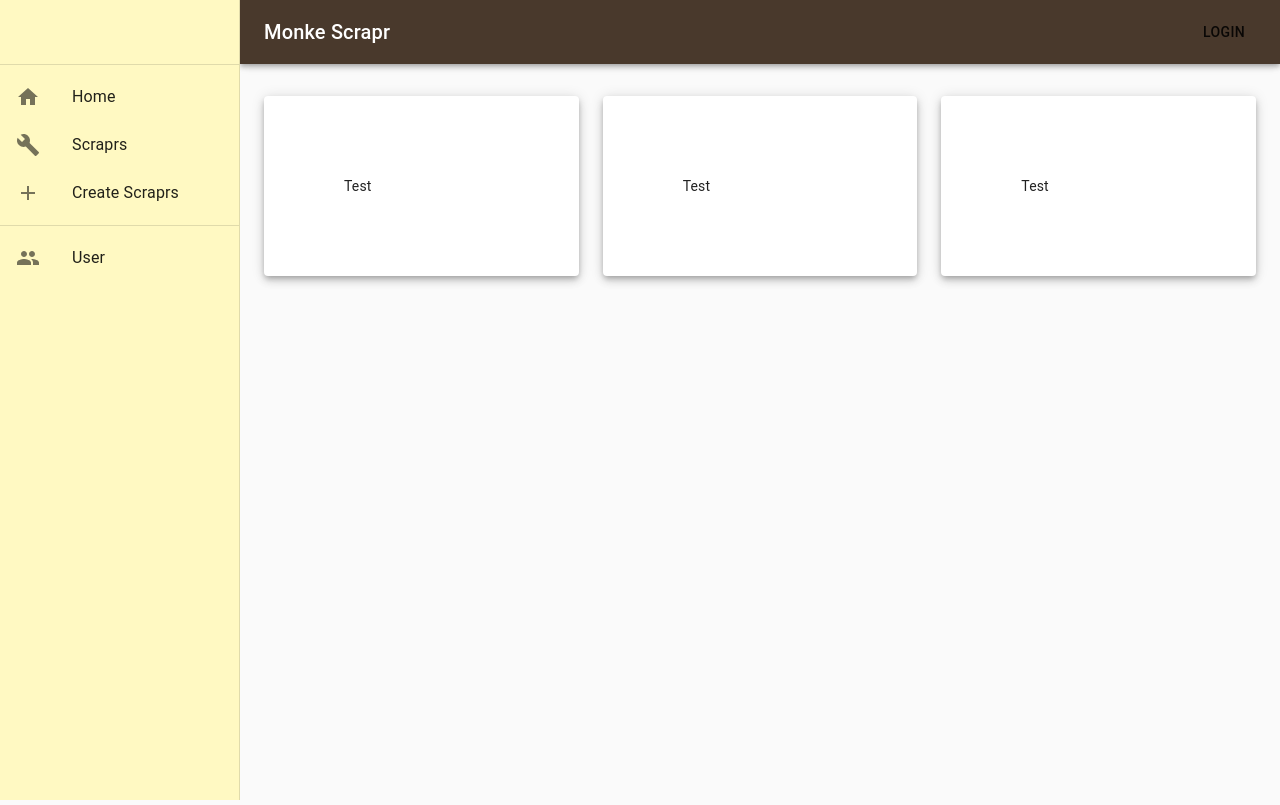
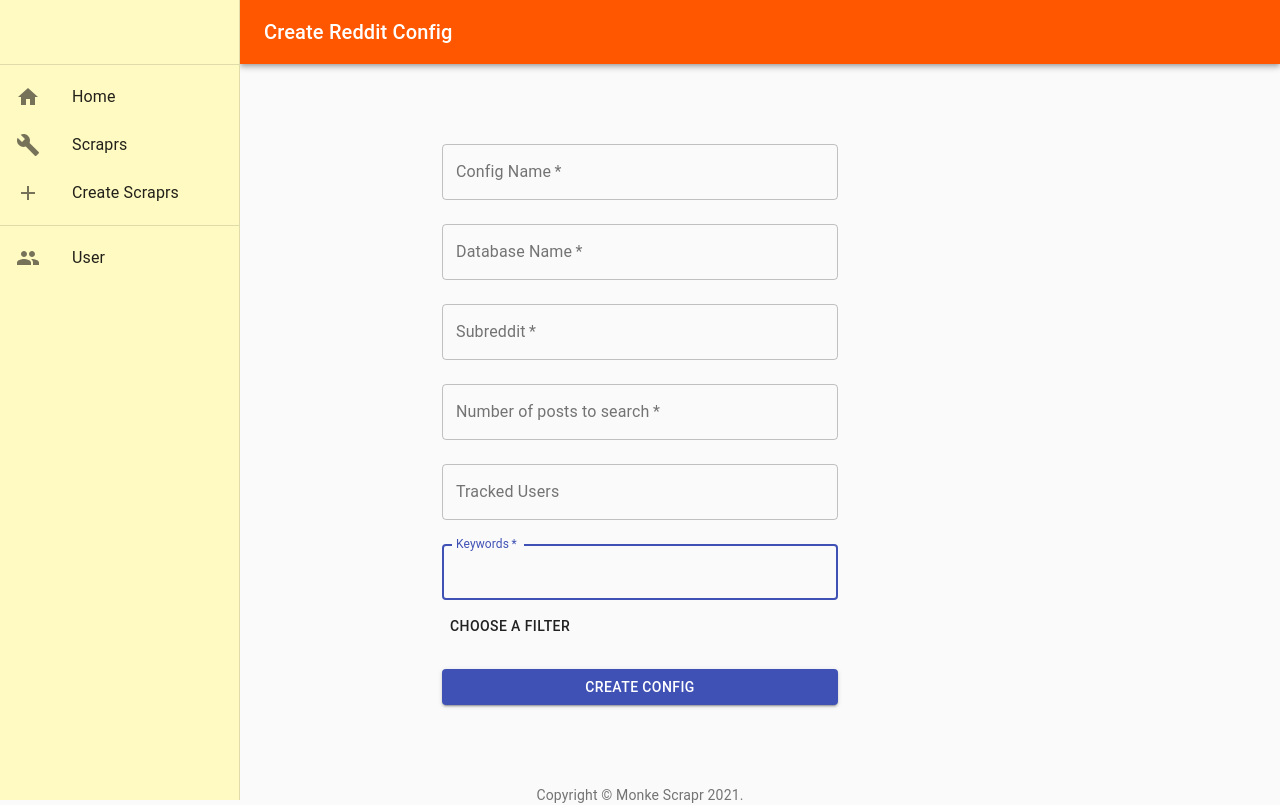
Before and after one commit to pureact/monke-scrapr, a React (Create React App) app: page / in a window 1280 px wide. Built offline with nearby package versions, Linux system fonts and the light colour scheme.

Commit message:
deleted dbName

```diff
--- a/src/App.js
+++ b/src/App.js
@@ -1,10 +1,13 @@
 import './App.css';
 import Dashboard from './components/Dashboard';
+import CreateWebsite from './components/pages/CreateWebsite';
+import CreateReddit from './components/pages/CreateReddit';
+import CreateTwitter from './components/pages/CreateTwitter';
 
 function App() {
   return (
     <div className="App">
-      <Dashboard></Dashboard>
+      <CreateReddit/>
     </div>
   );
 }
--- a/src/components/Copyright.js
+++ b/src/components/Copyright.js
@@ -9,7 +9,7 @@ export default function Copyright() {
             <Typography variant="body2" color="textSecondary" align="center">
                 {'Copyright © '}
                 <Link color="inherit" href="https://github.com/NAEK2K/monke-scrapr">
-                    monkeScrapr
+                    Monke Scrapr
                 </Link>{' '}
                 {new Date().getFullYear()}
                 {'.'}
--- a/src/components/Dashboard.jsx
+++ b/src/components/Dashboard.jsx
@@ -18,6 +18,7 @@ import Button from '@material-ui/core/Button';
 import Container from '@material-ui/core/Container';
 import Grid from '@material-ui/core/Grid';
 import Paper from '@material-ui/core/Paper';
+import Copyright from './Copyright';
 
 const drawerWidth = 240;
 
@@ -139,6 +140,7 @@ export default function Dashboard() {
               </Paper>
             </Grid>
           </Grid>
+          <Copyright/>
         </Container>
       </main>
     </div>
--- a/src/components/pages/CreateReddit.js
+++ b/src/components/pages/CreateReddit.js
@@ -84,6 +84,17 @@ export default function CreateReddit() {
                             margin="normal"
                             required
                             fullWidth
+                            id="dbName"
+                            label="Database Name"
+                            name="dbName"
+                            autoComplete="dbName"
+                            autoFocus
+                        />
+                        <TextField
+                            variant="outlined"
+                            margin="normal"
+                            required
+                            fullWidth
                             id="subreddit"
                             label="Subreddit"
                             name="subreddit"
--- a/src/components/pages/CreateTwitter.js
+++ b/src/components/pages/CreateTwitter.js
@@ -73,6 +73,17 @@ export default function CreateTwitter() {
                             margin="normal"
                             required
                             fullWidth
+                            id="dbName"
+                            label="Database Name"
+                            name="dbName"
+                            autoComplete="dbName"
+                            autoFocus
+                        />
+                        <TextField
+                            variant="outlined"
+                            margin="normal"
+                            required
+                            fullWidth
                             id="feed"
                             label="Feed"
                             name="feed"
--- a/src/components/pages/CreateWebsite.js
+++ b/src/components/pages/CreateWebsite.js
@@ -73,6 +73,17 @@ export default function CreateReddit() {
                             margin="normal"
                             required
                             fullWidth
+                            id="dbName"
+                            label="Database Name"
+                            name="dbName"
+                            autoComplete="dbName"
+                            autoFocus
+                        />
+                        <TextField
+                            variant="outlined"
+                            margin="normal"
+                            required
+                            fullWidth
                             id="website"
                             label="Website Link"
                             name="website"
```
Also changed, not shown: 1 other file (tests, documents, lock files or other folders).
